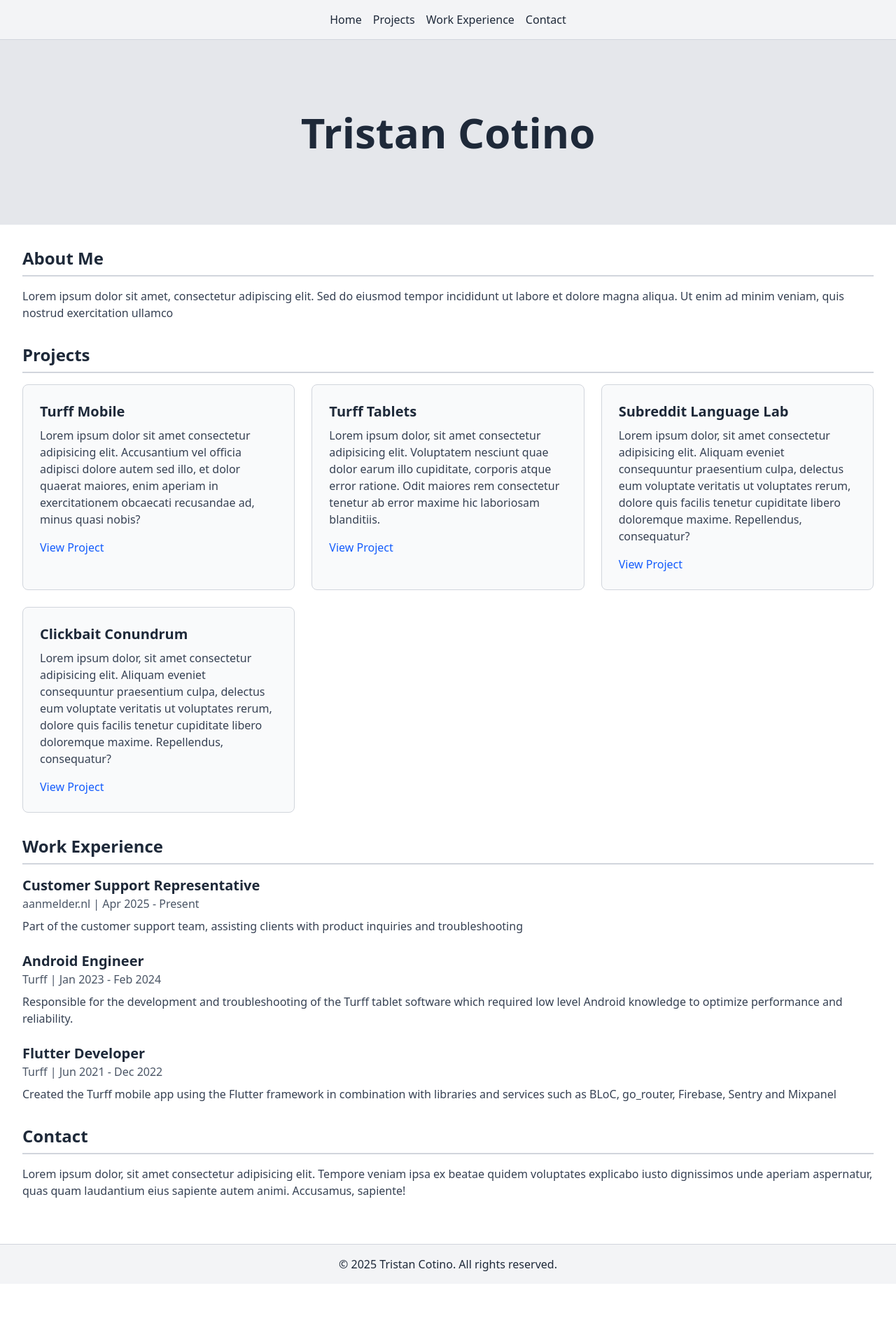
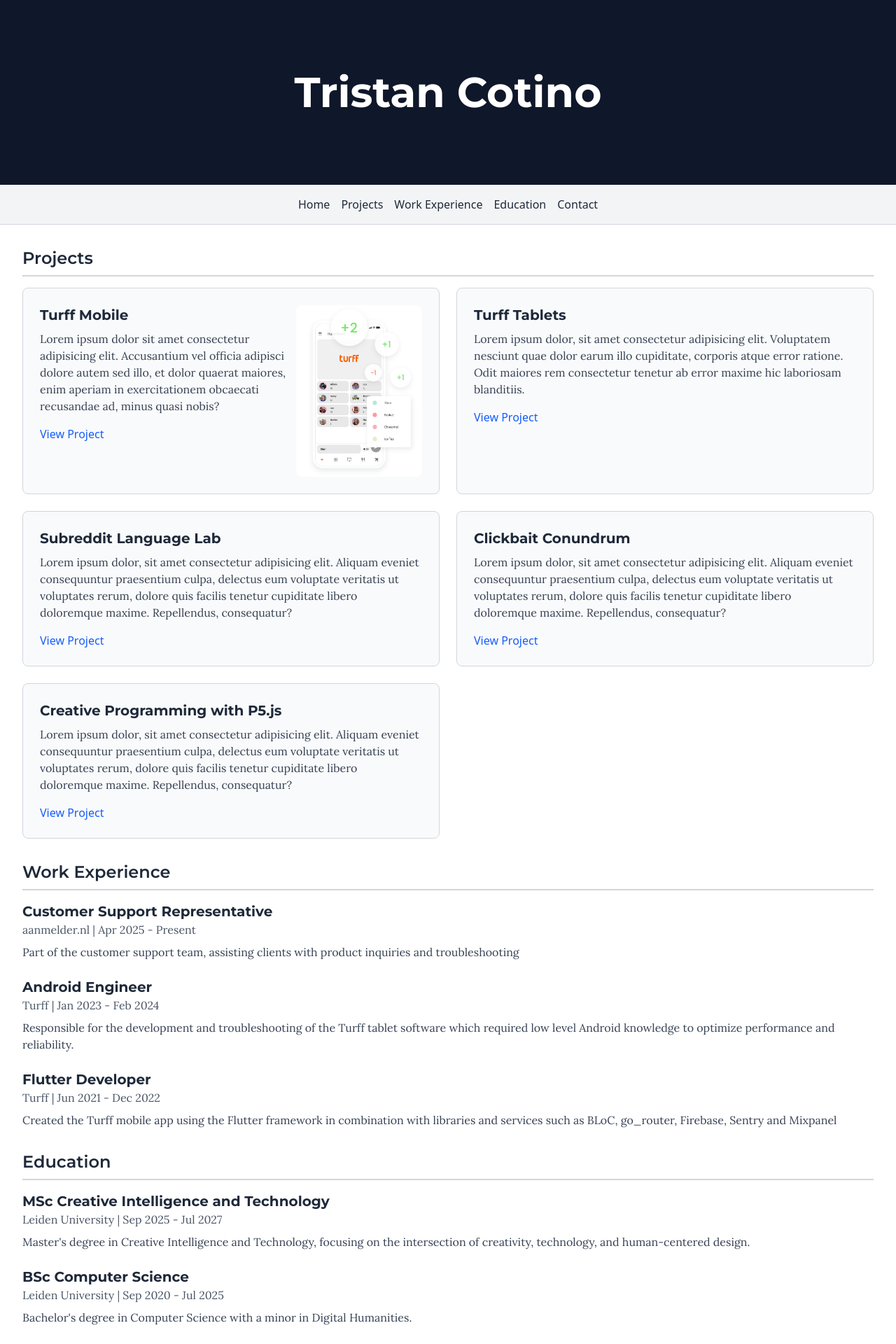
Before and after one commit to TrisCC/triscc.github.io, a SvelteKit app: page / in a window 1280 px wide. Shown: the top 1920 px of the page at 70% size. Before the commit the page ends 1834 px from the top, so only its background shows below. Built offline with nearby package versions, Linux system fonts and the light colour scheme.

Commit message:
Bunch of stuff

```diff
--- a/src/app.css
+++ b/src/app.css
@@ -1 +1,15 @@
 @import "tailwindcss";
+
+h1,
+h2,
+h3,
+h4,
+h5,
+h6 {
+    font-family: 'Montserrat', sans-serif;
+}
+
+body,
+p {
+    font-family: 'Lora', serif;
+}
--- a/src/app.html
+++ b/src/app.html
@@ -1,11 +1,19 @@
 <!doctype html>
-<html lang="en">
+<html lang="en" class="dark">
+
 <head>
 	<meta charset="utf-8" />
 	<meta name="viewport" content="width=device-width, initial-scale=1" />
+	<link rel="preconnect" href="https://fonts.googleapis.com" />
+	<link rel="preconnect" href="https://fonts.gstatic.com" crossorigin />
+	<link
+		href="https://fonts.googleapis.com/css2?family=Lora:ital,wght@0,400..700;1,400..700&family=Montserrat:ital,wght@0,100..900;1,100..900&display=swap"
+		rel="stylesheet" />
 	%sveltekit.head%
 </head>
+
 <body data-sveltekit-preload-data="hover">
 	<div style="display: contents">%sveltekit.body%</div>
 </body>
+
 </html>
--- /dev/null
+++ b/src/lib/Hero.svelte
@@ -0,0 +1,3 @@
+<div class="w-full h-[33vh] flex items-center justify-center" style="background-color: #0f172a;">
+	<h1 class="text-6xl font-bold text-white">Tristan Cotino</h1>
+</div>
--- a/src/routes/+layout.svelte
+++ b/src/routes/+layout.svelte
@@ -9,23 +9,14 @@
 	<link rel="icon" href={favicon} />
 </svelte:head>
 
-<div class="flex flex-col min-h-screen font-sans text-gray-800">
-	<header class="bg-gray-100 p-4 border-b border-gray-300">
-		<nav class="flex justify-center gap-4">
-			<a href="/" class="text-gray-800 font-medium hover:text-blue-600">Home</a>
-			<a href="#projects" class="text-gray-800 font-medium hover:text-blue-600">Projects</a>
-			<a href="#work-experience" class="text-gray-800 font-medium hover:text-blue-600"
-				>Work Experience</a
-			>
-			<a href="#contact" class="text-gray-800 font-medium hover:text-blue-600">Contact</a>
-		</nav>
-	</header>
-
+<div class="flex flex-col min-h-screen font-sans text-gray-800 dark:text-gray-200">
 	<main class="flex-1">
 		{@render children()}
 	</main>
 
-	<footer class="bg-gray-100 p-4 text-center border-t border-gray-300">
-		<p>&copy; 2025 Tristan Cotino. All rights reserved.</p>
+	<footer
+		class="bg-gray-100 dark:bg-gray-800 p-4 text-center border-t border-gray-300 dark:border-gray-700"
+	>
+		<p class="text-gray-800 dark:text-gray-200">&copy; 2025 Tristan Cotino. All rights reserved.</p>
 	</footer>
 </div>
--- a/src/routes/+page.svelte
+++ b/src/routes/+page.svelte
@@ -1,101 +1,179 @@
+<script>
+	import Hero from '$lib/Hero.svelte';
+</script>
+
 <svelte:head>
 	<title>Tristan's Portfolio</title>
 </svelte:head>
 
-<div class="w-full bg-gray-200 h-[33vh] flex items-center justify-center">
-	<h1 class="text-6xl font-bold text-gray-800">Tristan Cotino</h1>
-</div>
+<!-- Hero Section -->
+<Hero />
 
-<div class="p-8">
-	<section id="about" class="mb-8">
-		<h2 class="text-2xl font-semibold border-b-2 border-gray-300 pb-2 mb-4">About Me</h2>
-		<p class="text-gray-700">
+<header
+	class="sticky top-0 z-10 bg-gray-100 dark:bg-gray-800 p-4 border-b border-gray-300 dark:border-gray-700"
+>
+	<nav class="flex justify-center gap-4">
+		<a
+			href="/"
+			class="text-gray-800 dark:text-gray-200 font-medium hover:text-blue-600 dark:hover:text-blue-400"
+			>Home</a
+		>
+		<a
+			href="#projects"
+			class="text-gray-800 dark:text-gray-200 font-medium hover:text-blue-600 dark:hover:text-blue-400"
+			>Projects</a
+		>
+		<a
+			href="#work-experience"
+			class="text-gray-800 dark:text-gray-200 font-medium hover:text-blue-600 dark:hover:text-blue-400"
+			>Work Experience</a
+		>
+		<a
+			href="#education"
+			class="text-gray-800 dark:text-gray-200 font-medium hover:text-blue-600 dark:hover:text-blue-400"
+			>Education</a
+		>
+		<a
+			href="#contact"
+			class="text-gray-800 dark:text-gray-200 font-medium hover:text-blue-600 dark:hover:text-blue-400"
+			>Contact</a
+		>
+	</nav>
+</header>
+
+<div class="p-8 bg-white dark:bg-gray-900">
+	<!-- <section id="about" class="mb-8">
+		<h2
+			class="text-2xl font-semibold border-b-2 border-gray-300 dark:border-gray-700 pb-2 mb-4 text-gray-800 dark:text-gray-200"
+		>
+			About Me
+		</h2>
+		<p class="text-gray-700 dark:text-gray-300">
 			Lorem ipsum dolor sit amet, consectetur adipiscing elit. Sed do eiusmod tempor incididunt ut
 			labore et dolore magna aliqua. Ut enim ad minim veniam, quis nostrud exercitation ullamco
 		</p>
-	</section>
+	</section> -->
 
 	<section id="projects" class="mb-8">
-		<h2 class="text-2xl font-semibold border-b-2 border-gray-300 pb-2 mb-4">Projects</h2>
-		<div class="grid grid-cols-1 md:grid-cols-2 lg:grid-cols-3 gap-6">
+		<h2
+			class="text-2xl font-semibold border-b-2 border-gray-300 dark:border-gray-700 pb-2 mb-4 text-gray-800 dark:text-gray-200"
+		>
+			Projects
+		</h2>
+		<div class="grid grid-cols-1 md:grid-cols-2 gap-6">
 			<div
-				class="border border-gray-300 p-6 rounded-lg bg-gray-50 hover:shadow-lg transition-shadow"
+				class="border border-gray-300 dark:border-gray-700 p-6 rounded-lg bg-gray-50 dark:bg-gray-800 hover:shadow-lg transition-shadow flex overflow-hidden"
 			>
-				<h3 class="text-xl font-bold mb-2">Turff Mobile</h3>
-				<p class="text-gray-700 mb-4">
-					Lorem ipsum dolor sit amet consectetur adipisicing elit. Accusantium vel officia adipisci
-					dolore autem sed illo, et dolor quaerat maiores, enim aperiam in exercitationem obcaecati
-					recusandae ad, minus quasi nobis?
-				</p>
-				<button class="inline-block text-blue-600 font-medium hover:underline" type="button"
-					>View Project</button
-				>
+				<div>
+					<h3 class="text-xl font-bold mb-2 text-gray-800 dark:text-gray-200">Turff Mobile</h3>
+					<p class="text-gray-700 dark:text-gray-300 mb-4">
+						Lorem ipsum dolor sit amet consectetur adipisicing elit. Accusantium vel officia
+						adipisci dolore autem sed illo, et dolor quaerat maiores, enim aperiam in exercitationem
+						obcaecati recusandae ad, minus quasi nobis?
+					</p>
+					<button
+						class="inline-block text-blue-600 dark:text-blue-400 font-medium hover:underline"
+						type="button">View Project</button
+					>
+				</div>
+				<img
+					src="/images/Mobile_Turff.jpg"
+					alt="Turff Mobile App"
+					class="max-w-[33%] h-full max-h-[33vh] object-cover rounded-lg"
+				/>
 			</div>
 			<div
-				class="border border-gray-300 p-6 rounded-lg bg-gray-50 hover:shadow-lg transition-shadow"
+				class="border border-gray-300 dark:border-gray-700 p-6 rounded-lg bg-gray-50 dark:bg-gray-800 hover:shadow-lg transition-shadow"
 			>
-				<h3 class="text-xl font-bold mb-2">Turff Tablets</h3>
-				<p class="text-gray-700 mb-4">
+				<h3 class="text-xl font-bold mb-2 text-gray-800 dark:text-gray-200">Turff Tablets</h3>
+				<p class="text-gray-700 dark:text-gray-300 mb-4">
 					Lorem ipsum dolor, sit amet consectetur adipisicing elit. Voluptatem nesciunt quae dolor
 					earum illo cupiditate, corporis atque error ratione. Odit maiores rem consectetur tenetur
 					ab error maxime hic laboriosam blanditiis.
 				</p>
-				<button class="inline-block text-blue-600 font-medium hover:underline" type="button"
-					>View Project</button
+				<button
+					class="inline-block text-blue-600 dark:text-blue-400 font-medium hover:underline"
+					type="button">View Project</button
 				>
 			</div>
 			<div
-				class="border border-gray-300 p-6 rounded-lg bg-gray-50 hover:shadow-lg transition-shadow"
+				class="border border-gray-300 dark:border-gray-700 p-6 rounded-lg bg-gray-50 dark:bg-gray-800 hover:shadow-lg transition-shadow"
 			>
-				<h3 class="text-xl font-bold mb-2">Subreddit Language Lab</h3>
-				<p class="text-gray-700 mb-4">
+				<h3 class="text-xl font-bold mb-2 text-gray-800 dark:text-gray-200">
+					Subreddit Language Lab
+				</h3>
+				<p class="text-gray-700 dark:text-gray-300 mb-4">
 					Lorem ipsum dolor, sit amet consectetur adipisicing elit. Aliquam eveniet consequuntur
 					praesentium culpa, delectus eum voluptate veritatis ut voluptates rerum, dolore quis
 					facilis tenetur cupiditate libero doloremque maxime. Repellendus, consequatur?
 				</p>
-				<button class="inline-block text-blue-600 font-medium hover:underline" type="button"
-					>View Project</button
+				<button
+					class="inline-block text-blue-600 dark:text-blue-400 font-medium hover:underline"
+					type="button">View Project</button
 				>
 			</div>
 			<div
-				class="border border-gray-300 p-6 rounded-lg bg-gray-50 hover:shadow-lg transition-shadow"
+				class="border border-gray-300 dark:border-gray-700 p-6 rounded-lg bg-gray-50 dark:bg-gray-800 hover:shadow-lg transition-shadow"
 			>
-				<h3 class="text-xl font-bold mb-2">Clickbait Conundrum</h3>
-				<p class="text-gray-700 mb-4">
+				<h3 class="text-xl font-bold mb-2 text-gray-800 dark:text-gray-200">Clickbait Conundrum</h3>
+				<p class="text-gray-700 dark:text-gray-300 mb-4">
 					Lorem ipsum dolor, sit amet consectetur adipisicing elit. Aliquam eveniet consequuntur
 					praesentium culpa, delectus eum voluptate veritatis ut voluptates rerum, dolore quis
 					facilis tenetur cupiditate libero doloremque maxime. Repellendus, consequatur?
 				</p>
-				<button class="inline-block text-blue-600 font-medium hover:underline" type="button"
-					>View Project</button
+				<button
+					class="inline-block text-blue-600 dark:text-blue-400 font-medium hover:underline"
+					type="button">View Project</button
+				>
+			</div>
+			<div
+				class="border border-gray-300 dark:border-gray-700 p-6 rounded-lg bg-gray-50 dark:bg-gray-800 hover:shadow-lg transition-shadow"
+			>
+				<h3 class="text-xl font-bold mb-2 text-gray-800 dark:text-gray-200">
+					Creative Programming with P5.js
+				</h3>
+				<p class="text-gray-700 dark:text-gray-300 mb-4">
+					Lorem ipsum dolor, sit amet consectetur adipisicing elit. Aliquam eveniet consequuntur
+					praesentium culpa, delectus eum voluptate veritatis ut voluptates rerum, dolore quis
+					facilis tenetur cupiditate libero doloremque maxime. Repellendus, consequatur?
+				</p>
+				<button
+					class="inline-block text-blue-600 dark:text-blue-400 font-medium hover:underline"
+					type="button">View Project</button
 				>
 			</div>
 		</div>
 	</section>
 
 	<section id="work-experience" class="mb-8">
-		<h2 class="text-2xl font-semibold border-b-2 border-gray-300 pb-2 mb-4">Work Experience</h2>
+		<h2
+			class="text-2xl font-semibold border-b-2 border-gray-300 dark:border-gray-700 pb-2 mb-4 text-gray-800 dark:text-gray-200"
+		>
+			Work Experience
+		</h2>
 		<div class="space-y-6">
 			<div>
-				<h3 class="text-xl font-bold">Customer Support Representative</h3>
-				<p class="text-md text-gray-600">aanmelder.nl | Apr 2025 - Present</p>
-				<p class="text-gray-700 mt-2">
+				<h3 class="text-xl font-bold text-gray-800 dark:text-gray-200">
+					Customer Support Representative
+				</h3>
+				<p class="text-md text-gray-600 dark:text-gray-400">aanmelder.nl | Apr 2025 - Present</p>
+				<p class="text-gray-700 dark:text-gray-300 mt-2">
 					Part of the customer support team, assisting clients with product inquiries and
 					troubleshooting
 				</p>
 			</div>
 			<div>
-				<h3 class="text-xl font-bold">Android Engineer</h3>
-				<p class="text-md text-gray-600">Turff | Jan 2023 - Feb 2024</p>
-				<p class="text-gray-700 mt-2">
+				<h3 class="text-xl font-bold text-gray-800 dark:text-gray-200">Android Engineer</h3>
+				<p class="text-md text-gray-600 dark:text-gray-400">Turff | Jan 2023 - Feb 2024</p>
+				<p class="text-gray-700 dark:text-gray-300 mt-2">
 					Responsible for the development and troubleshooting of the Turff tablet software which
 					required low level Android knowledge to optimize performance and reliability.
 				</p>
 			</div>
 			<div>
-				<h3 class="text-xl font-bold">Flutter Developer</h3>
-				<p class="text-md text-gray-600">Turff | Jun 2021 - Dec 2022</p>
-				<p class="text-gray-700 mt-2">
+				<h3 class="text-xl font-bold text-gray-800 dark:text-gray-200">Flutter Developer</h3>
+				<p class="text-md text-gray-600 dark:text-gray-400">Turff | Jun 2021 - Dec 2022</p>
+				<p class="text-gray-700 dark:text-gray-300 mt-2">
 					Created the Turff mobile app using the Flutter framework in combination with libraries and
 					services such as BLoC, go_router, Firebase, Sentry and Mixpanel
 				</p>
@@ -103,9 +181,44 @@
 		</div>
 	</section>
 
+	<section id="education" class="mb-8">
+		<h2
+			class="text-2xl font-semibold border-b-2 border-gray-300 dark:border-gray-700 pb-2 mb-4 text-gray-800 dark:text-gray-200"
+		>
+			Education
+		</h2>
+		<div class="space-y-6">
+			<div>
+				<h3 class="text-xl font-bold text-gray-800 dark:text-gray-200">
+					MSc Creative Intelligence and Technology
+				</h3>
+				<p class="text-md text-gray-600 dark:text-gray-400">
+					Leiden University | Sep 2025 - Jul 2027
+				</p>
+				<p class="text-gray-700 dark:text-gray-300 mt-2">
+					Master's degree in Creative Intelligence and Technology, focusing on the intersection of
+					creativity, technology, and human-centered design.
+				</p>
+			</div>
+			<div>
+				<h3 class="text-xl font-bold text-gray-800 dark:text-gray-200">BSc Computer Science</h3>
+				<p class="text-md text-gray-600 dark:text-gray-400">
+					Leiden University | Sep 2020 - Jul 2025
+				</p>
+				<p class="text-gray-700 dark:text-gray-300 mt-2">
+					Bachelor's degree in Computer Science with a minor in Digital Humanities.
+				</p>
+			</div>
+		</div>
+	</section>
+
 	<section id="contact" class="mb-8">
-		<h2 class="text-2xl font-semibold border-b-2 border-gray-300 pb-2 mb-4">Contact</h2>
-		<p class="text-gray-700">
+		<h2
+			class="text-2xl font-semibold border-b-2 border-gray-300 dark:border-gray-700 pb-2 mb-4 text-gray-800 dark:text-gray-200"
+		>
+			Contact
+		</h2>
+		<p class="text-gray-700 dark:text-gray-300">
 			Lorem ipsum dolor, sit amet consectetur adipisicing elit. Tempore veniam ipsa ex beatae quidem
 			voluptates explicabo iusto dignissimos unde aperiam aspernatur, quas quam laudantium eius
 			sapiente autem animi. Accusamus, sapiente!
--- a/tailwind.config.js
+++ b/tailwind.config.js
@@ -5,4 +5,5 @@
         extend: {},
     },
     plugins: [],
+    darkMode: 'class',
 }
```
Also changed, not shown: static/images/Mobile_Turff.jpg (added). Lines whose indentation alone changed are shown as unchanged.
